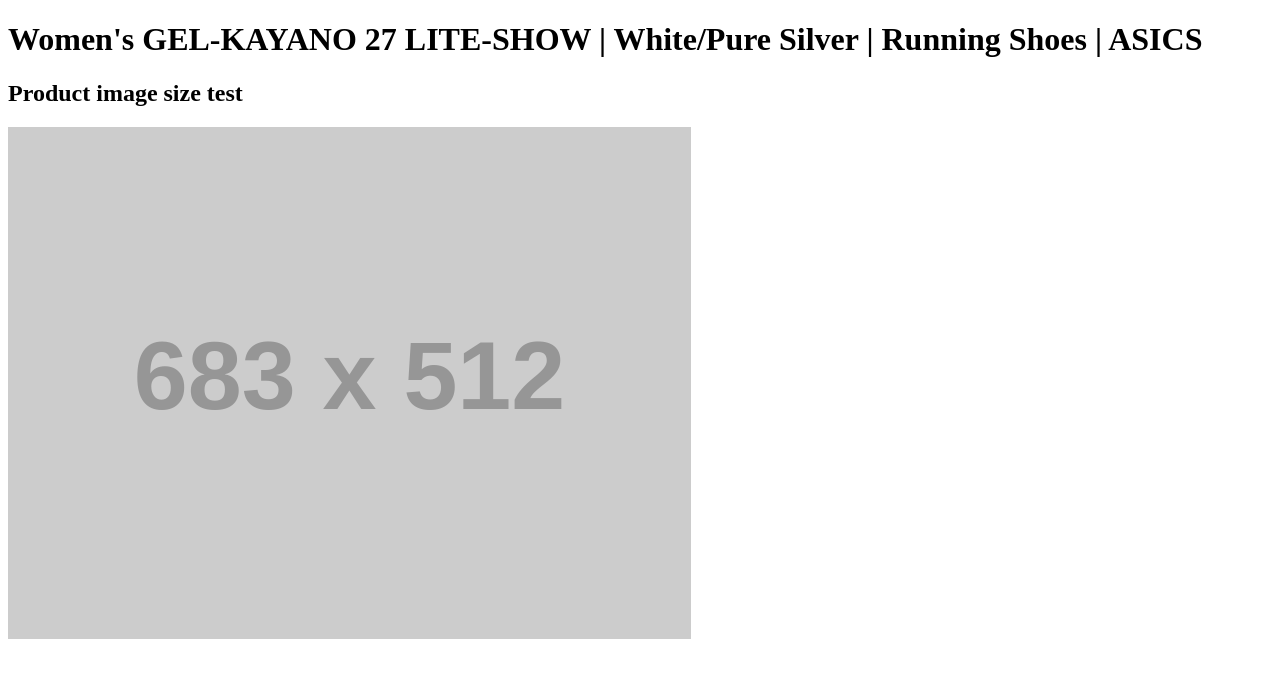
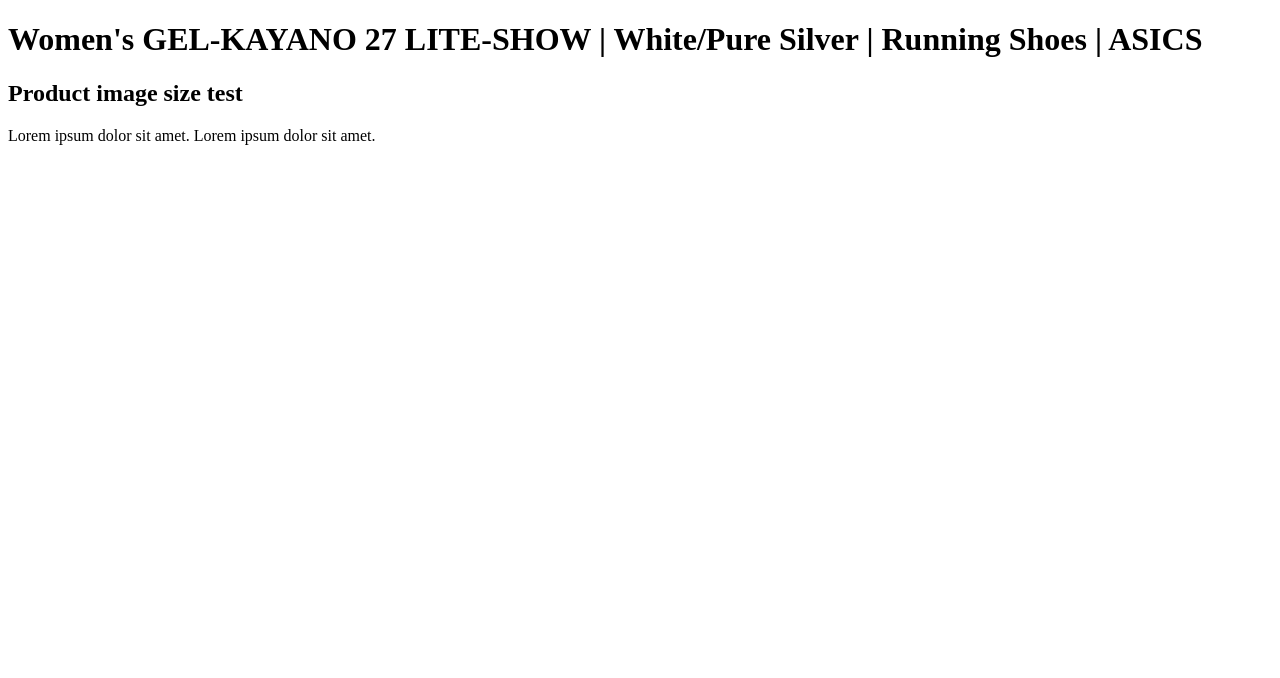
Before and after one commit to spongebobsquaredance/og-test, a plain HTML site: page index.html in a window 1280 px wide. Drawn offline with Linux system fonts and the light colour scheme; placeholder pictures from the web are drawn by us.

Commit message:
Replacing body image with lorem ipsum paragraph. FB Debugger appears to be pulling og:image from body vs the meta tags

```diff
--- a/index.html
+++ b/index.html
@@ -31,6 +31,6 @@
   <body>
     <h1>Women's GEL-KAYANO 27 LITE-SHOW | White/Pure Silver | Running Shoes | ASICS</h1>
     <h2>Product image size test</h2>
-    <img src="https://via.placeholder.com/683x512" alt="placeholder image at 683x512">
+    <p>Lorem ipsum dolor sit amet. Lorem ipsum dolor sit amet.</p>
   </body>
 </html>
```
